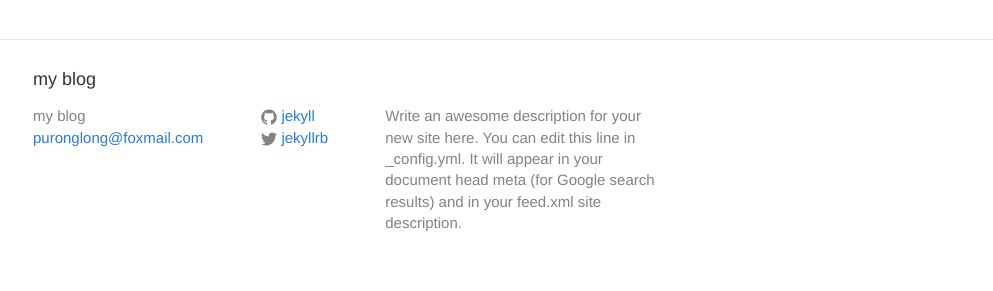
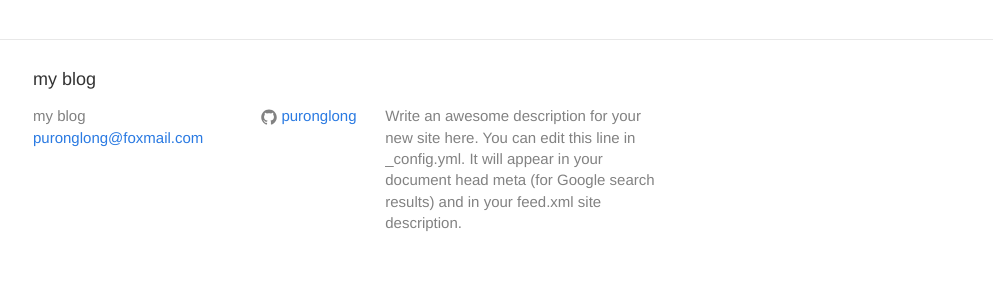
Before and after one commit to PuRonglong/jekyll-theme, a Jekyll site: the page built from index.html, in a window 1280 px wide. Shown: the part 670-961 px from the top of the page, without its empty margins (267-1260 px from the left). Built offline with Jekyll 4.4.1, drawn with Linux system fonts in a browser that asks for light colours; Markdown is read by kramdown in place of the engine named in the settings; the list of posts is cut into pages by our own code.

Commit message:
edit config

```diff
--- a/_config.yml
+++ b/_config.yml
@@ -14,8 +14,7 @@ description: > # this means to ignore newlines until "baseurl:"
   Google search results) and in your feed.xml site description.
 baseurl: "" # the subpath of your site, e.g. /blog
 url: "http://localhost:4000" # the base hostname & protocol for your site
-twitter_username: jekyllrb
-github_username:  jekyll
+github_username:  puronglong
 
 # Build settings
 markdown: redcarpet
```
